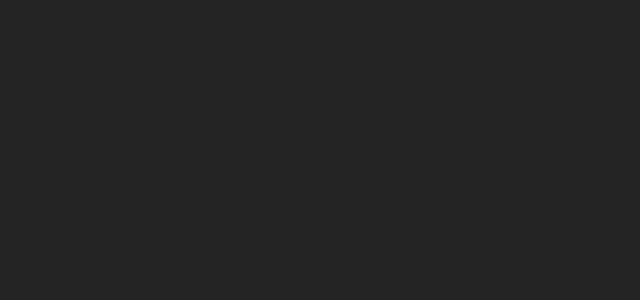
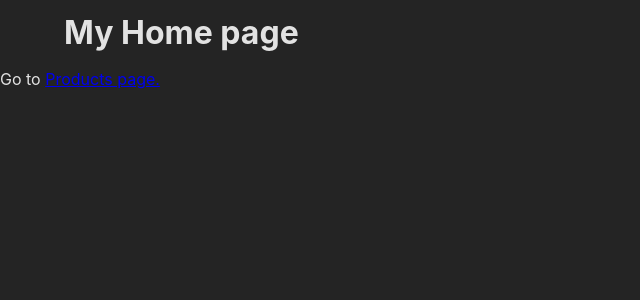
Before and after one commit to BhavneetS/React-routing, a React (Create React App) app: page / in a window 1280 px wide. Shown: the top 300 px of the page, without its empty margins (0-640 px from the left). Built offline with nearby package versions, Linux system fonts and the light colour scheme.

Commit message:
Getting started with basic Routing -Create Route using createBrowserRouter() - define routes as JSX Elements and components using createRoutesFormELements - navigate to Routes using Link component

```diff
--- a/package.json
+++ b/package.json
@@ -8,6 +8,7 @@
         "@testing-library/user-event": "^14.5.2",
         "react": "^19.0.0",
         "react-dom": "^19.0.0",
+        "react-router-dom": "^7.18.0",
         "react-scripts": "5.0.1",
         "web-vitals": "^1.1.1"
     },
--- a/src/App.js
+++ b/src/App.js
@@ -1,5 +1,27 @@
+import { createBrowserRouter, /* createRoutesFromElements, Route, */ RouterProvider } from "react-router-dom";
+import HomePage from "./pages/HomePage";
+import Products from "./pages/Products";
+
+
+/*
+We can also create Routes using JSX code as in below example.
+The older version actually defined all the routes with the help of Componenbts and JSX code instead of JavaScript Objects in array.
+*/
+// const routeDefinitions = createRoutesFromElements(
+//   <Route>
+//     <Route path="/" element={<HomePage />} />
+//     <Route path="/products" element={<Products />} />
+//   </Route>
+// )
+
+// const router = createBrowserRouter(routeDefinitions);
+
+const router = createBrowserRouter([
+  {path: '/', element: <HomePage />},
+  {path: '/products', element :<Products />}
+])
 function App() {
-  return <div></div>;
+  return <RouterProvider router={router} />;
 }
 
 export default App;
--- /dev/null
+++ b/src/pages/HomePage.js
@@ -0,0 +1,12 @@
+import { Link } from "react-router-dom"
+
+export default function HomePage() {
+    return (
+        <>
+            <h1 style={{ paddingLeft: '2em' }}>My Home page</h1>
+            <p>
+                Go to <Link to="/products">Products page.</Link>
+            </p>
+        </>
+    )
+}
--- /dev/null
+++ b/src/pages/Products.js
@@ -0,0 +1,5 @@
+export default function Products() {
+    return (
+        <h1>Products Page</h1>
+    )
+}
```
Also changed, not shown: 2 other files (tests, documents, lock files or other folders).
